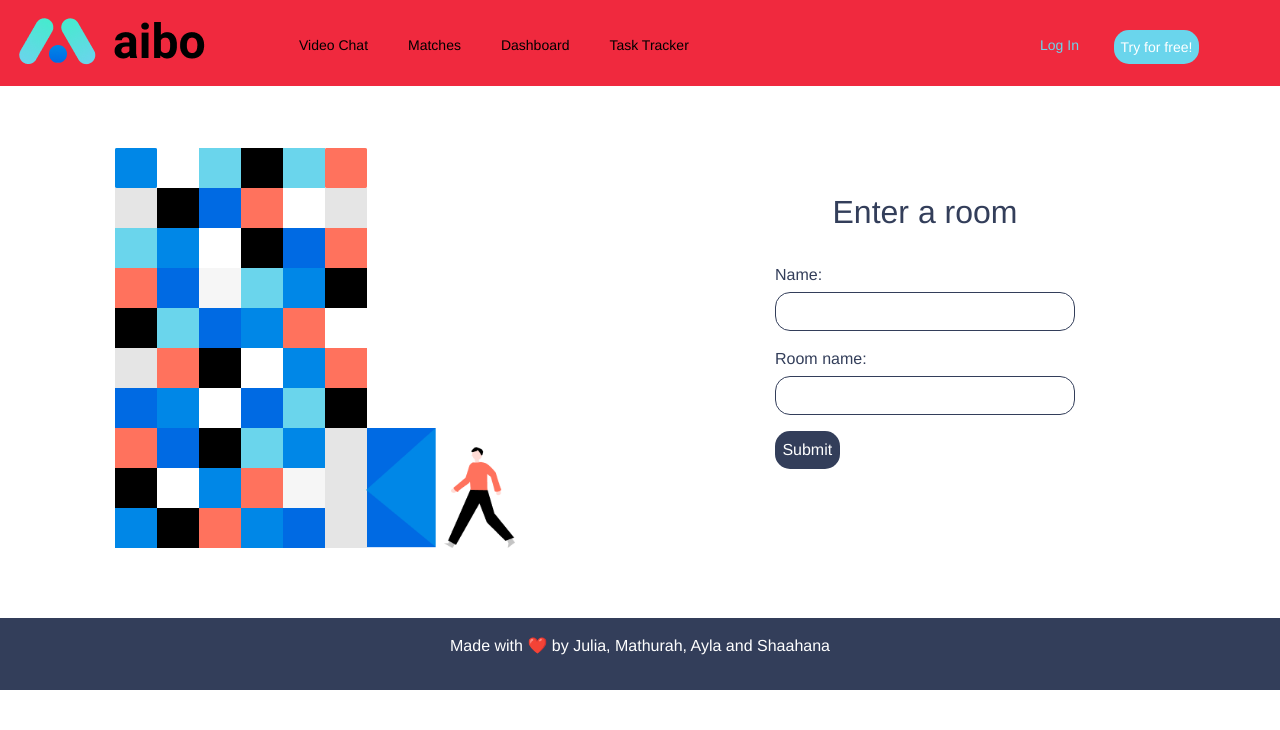
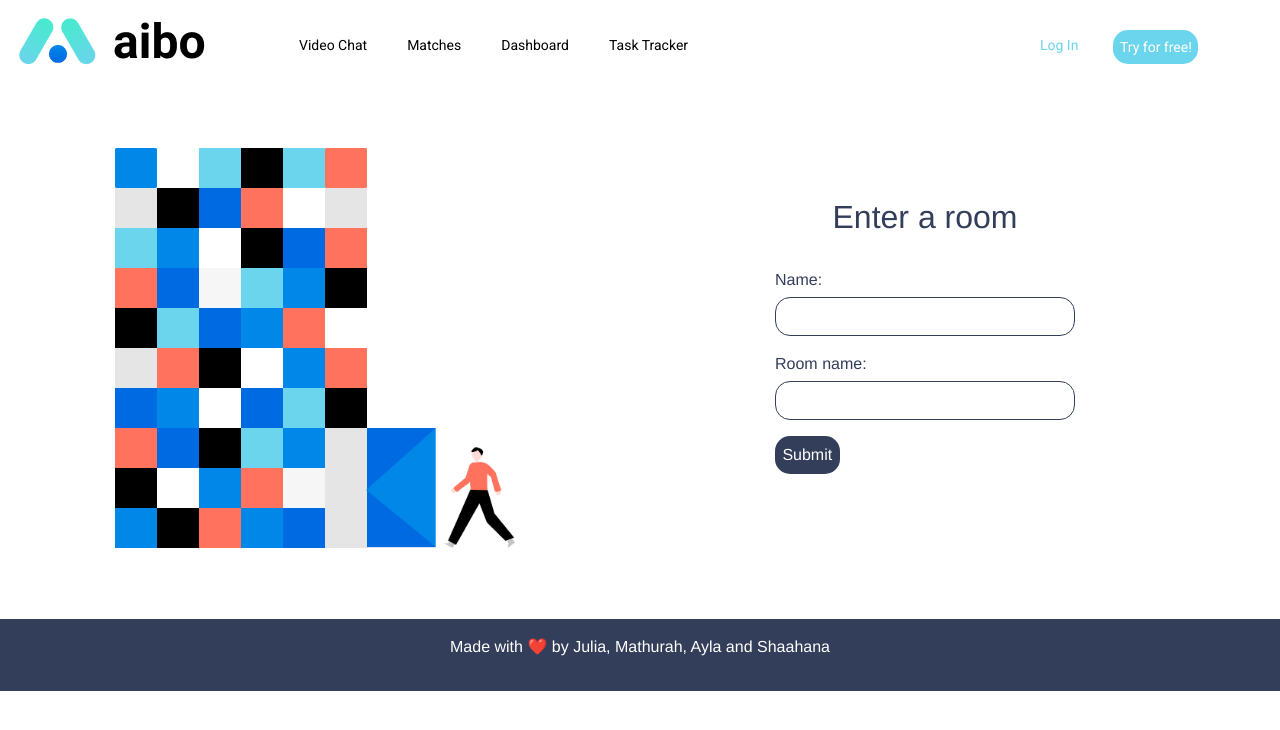
Before and after one commit to mathurah/aibo, a React (Create React App) app: page / in a window 1280 px wide. Shown: the top 730 px of the page. Built offline with nearby package versions, Linux system fonts and the light colour scheme.

Commit message:
Update App.css

```diff
--- a/src/App.css
+++ b/src/App.css
@@ -1,4 +1,5 @@
 @import url("https://fonts.googleapis.com/css2?family=Roboto:ital,wght@0,100;0,300;0,400;0,500;0,700;0,900;1,100;1,300;1,400;1,500;1,700;1,900&display=swap");
+
 * {
   margin: 0;
   padding: 0;
@@ -16,7 +17,6 @@ body {
 }
 
 header {
-  background: #f0293e;
   color: #fff;
   text-align: center;
   flex-grow: 0;
@@ -90,6 +90,7 @@ button:hover {
   position: absolute;
   top: 0;
   right: 20px;
+  border-radius: 15px;
 }
 .room > h3 {
   text-align: center;
@@ -103,9 +104,7 @@ button:hover {
 }
 .remote-participants {
   display: flex;
-  flex-wrap: nowrap;
-  justify-content: space-between;
-  padding: 0 2em 2em;
+  justify-content: center;
 }
 .participant {
   background: #0087e7;
@@ -142,7 +141,8 @@ footer {
 footer a {
   color: #fff;
 }
-topnav {
+
+.topnav {
   overflow: hidden;
   font-family: "Roboto";
 }
@@ -191,8 +191,8 @@ topnav {
 }
 
 .vidchat {
-  padding-top: 75px;
+  padding-top: 80px;
   padding-right: 30px;
-  padding-bottom: 30px;
+  padding-bottom: 145px;
   padding-left: 30px;
 }
```
